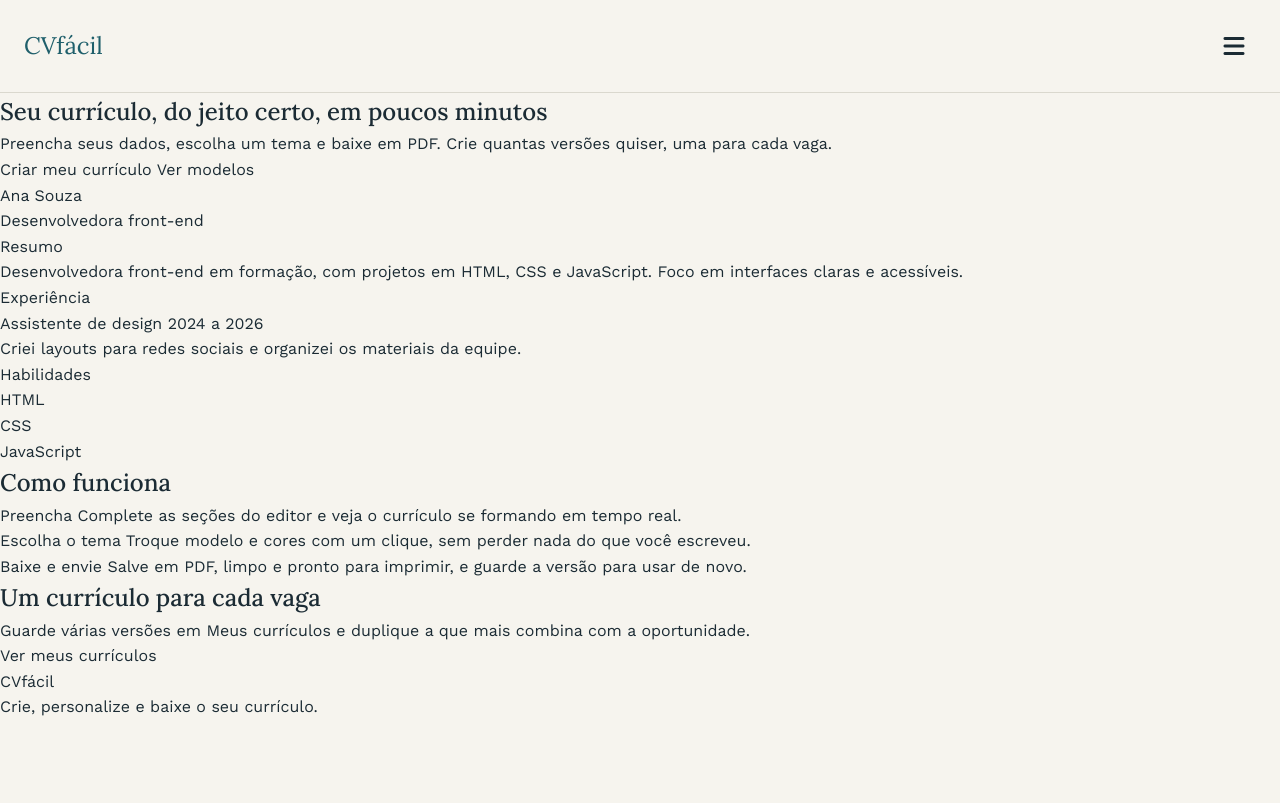
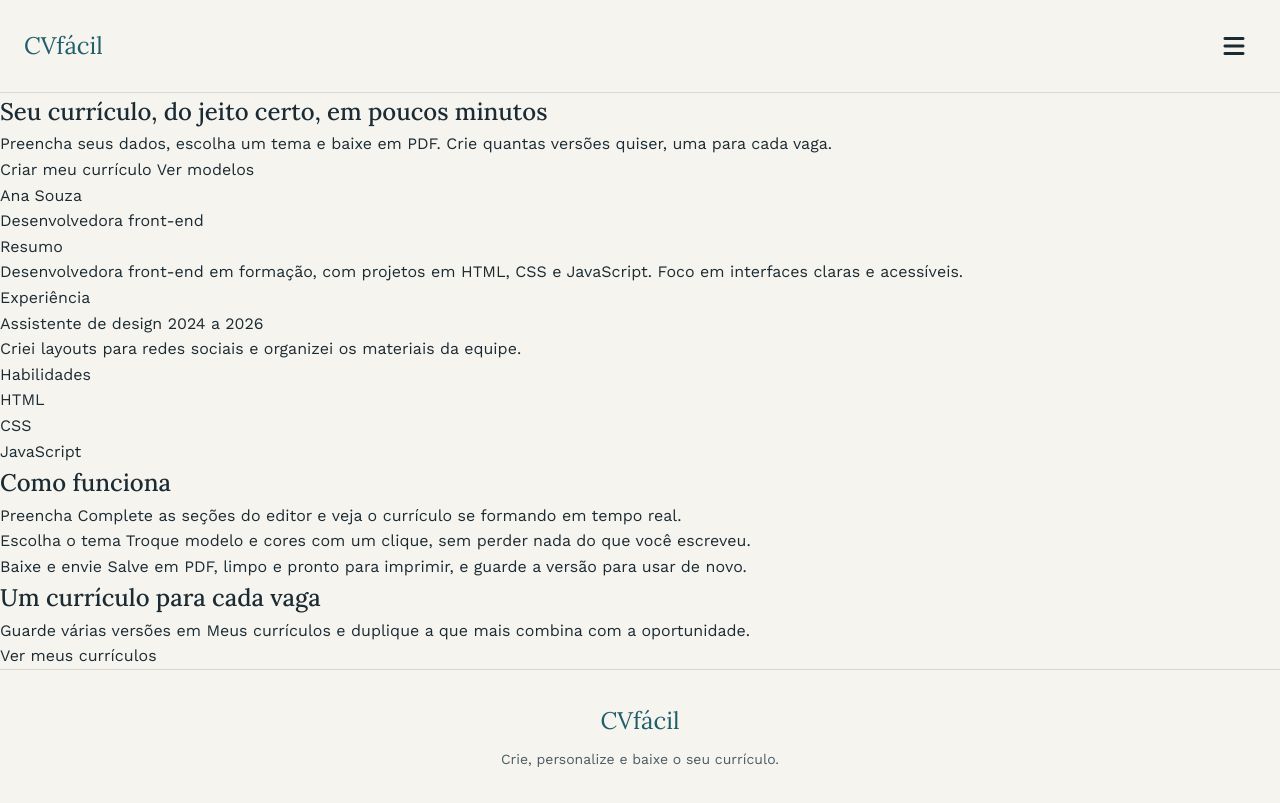
Before and after one commit to nathaliadebona/cvfacil, a plain HTML site: page index.html in a window 1280 px wide. Drawn offline with nearby package versions, Linux system fonts and the light colour scheme.

Commit message:
style: adiciona estilos do footer
Estiliza o rodapé com layout em coluna centralizado, nome do site em Lora, frase de apoio em cor secundária e borda superior, e faz o footer ficar no fim da página quando o conteúdo é curto.

```diff
--- a/css/style.css
+++ b/css/style.css
@@ -18,11 +18,18 @@
 }
 
 body {
+    min-height: 100vh;
+    display: flex;
+    flex-direction: column;
     font-family: var(--fonte-corpo);
     font-size: 1rem;
     line-height: 1.6;
     color: var(--cor-texto);
     background-color: var(--cor-fundo);
+}
+
+main {
+    flex: 1;
 }
 
 a {
@@ -103,3 +110,25 @@ header {
     border-left: 0.25rem solid var(--cor-detalhes);
     color: var(--cor-destaque);
 }
+
+
+footer {
+    display: flex;
+    flex-direction: column;
+    align-items: center;
+    gap: 0.5rem;
+    padding: 2rem 1rem;
+    border-top: 0.0625rem solid var(--cor-borda);
+    text-align: center;
+}
+
+footer span {
+    font-family: var(--fonte-titulo);
+    font-size: 1.5rem;
+    color: var(--cor-destaque);
+}
+
+footer p {
+    font-size: 0.875rem;
+    color: var(--cor-texto-secundario);
+}
```
